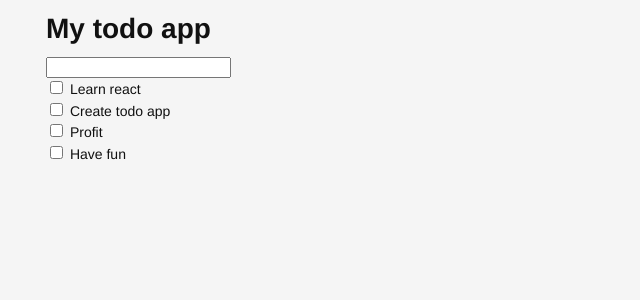
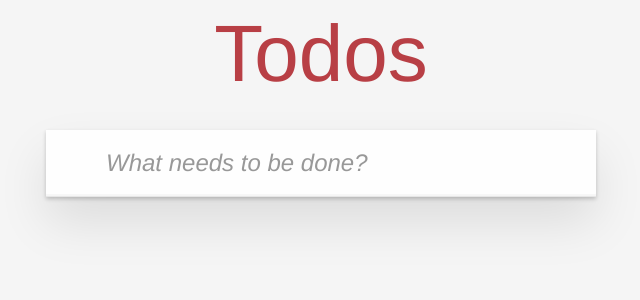
Before and after one commit to rinatsharifullin/To-Do-App-3, a React (Vite) app: page / in a window 1280 px wide. Shown: the top 300 px of the page, without its empty margins (319-959 px from the left). Built offline with nearby package versions, Linux system fonts and the light colour scheme.

Commit message:
All changes up to day 4

```diff
--- a/package.json
+++ b/package.json
@@ -28,6 +28,7 @@
   "devDependencies": {
     "eslint": "^7.10.0",
     "eslint-config-prettier": "^6.12.0",
+    "eslint-plugin-prettier": "^3.1.4",
     "eslint-plugin-react": "^7.21.3",
     "parcel-bundler": "^1.12.4",
     "prettier": "^2.1.2"
--- a/src/App.js
+++ b/src/App.js
@@ -1,61 +1,66 @@
 import React, { useState } from "react";
 import ReactDOM from "react-dom";
+
+import "./style.css";
 import TodoItem from "./TodoItem";
-import "./style.css";
-const TodoItemsFromOutSide = [
-  { id: "lear-react", labelName: " Learn react" },
-  { id: "create-todo-app", labelName: " Create todo app" },
-  { id: "profit", labelName: " Profit" },
-  { id: "have-fun", labelName: " Have fun" },
-];
 
 const App = () => {
-  const [todos, setTodos] = useState(TodoItemsFromOutSide);
+  const [todos, setTodos] = useState([]);
   const [newTodo, setNewTodo] = useState("");
 
   const handleSubmit = (e) => {
     e.preventDefault();
     const newTodos = [
       ...todos,
-      { id: newTodo.replace(" ", "-"), labelName: newTodo },
+      { id: newTodo.replace(" ", "-"), labelName: newTodo, completed: false },
     ];
     setTodos(newTodos);
     setNewTodo("");
   };
+
+  const updateTodo = (id) => {
+    const newTodos = todos.map((item) => {
+      if (item.id == id) {
+        return { ...item, completed: !item.completed };
+      }
+      return item;
+    });
+
+    setTodos(newTodos);
+  };
+
   return (
-    <div id="my-todo-app" className="my-todo-app">
-      <h1>My todo app</h1>
+    <div className="todoapp">
+      <header className="header">
+        <h1>Todos</h1>
         <form onSubmit={(e) => handleSubmit(e)}>
           <input
+            className="new-todo"
+            placeholder="What needs to be done?"
             value={newTodo}
             onChange={(e) => {
               setNewTodo(e.target.value);
             }}
           />
         </form>
+      </header>
+      <section className="main">
+        <ul className="todo-list">
           {todos.map((item) => {
             return (
-          <TodoItem key={item.id} id={item.id} labelName={item.labelName} />
+              <TodoItem
+                key={item.id}
+                id={item.id}
+                labelName={item.labelName}
+                completed={item.completed}
+                handleChange={updateTodo}
+              />
             );
           })}
-      {/* <TodoItem id="lear-react" labelName="Learn react" /> */}
+        </ul>
+      </section>
     </div>
   );
 };
-// const App = () => {
-//   return React.createElement('div', {id: "mytodoapp"}, [
-//       React.createElement('h1', {},"My to do app"),
-//       React.createElement(TodoItem, {id:'lear-react', labelName: ' Learn react'}),
-//       React.createElement(TodoItem, {id:'create-todo-app', labelName: ' Create todo app'}),
-//       React.createElement(TodoItem, {id:'profit', labelName: ' Profit'}),
 
-//       // React.createElement('input', {type:'checkbox', id:'create-todo-app'}),
-//       // React.createElement('label', {htmlFor:'create-todo-app'}, ' Create todo app'),
-//       // React.createElement('br', {}),
-//       // React.createElement('input', {type:'checkbox', id:'profit'}),
-//       // React.createElement('label', {htmlFor:'profit'}, ' Profit'),
-
-//   ])
-// }
 ReactDOM.render(<App />, document.getElementById("root"));
-// ReactDOM.render(React.createElement(App), document.getElementById('root')) ;
--- a/src/TodoItem.js
+++ b/src/TodoItem.js
@@ -1,29 +1,29 @@
 import React from "react";
+
 import PropTypes from "prop-types";
-export const myClassName = "todo-item";
-const TodoItem = ({ id, labelName }) => {
-  // debugger
-  // const id = props.id;
-  // const labelName = props.labelName;
 
-  // const {id, labelName}  = props;
-
-  // return React.createElement('div',{className: 'todo-item'}, [
-  //     React.createElement('input', {type:'checkbox', id:id}),
-  //     React.createElement('label', {htmlFor: id}, labelName),
-  //     React.createElement('br', {}),
-  // ])
-
+const TodoItem = ({ id, labelName, completed, handleChange }) => {
   return (
-    <div className="myClassName">
-      <input type="checkbox" id={id} />
-      <label htmlFor={id}>{labelName}</label>
-    </div>
+    <li className={completed ? "completed" : ""}>
+      <div className="view">
+        <input
+          type="checkbox"
+          id={id}
+          className="toggle"
+          checked={completed}
+          onChange={() => handleChange(id)}
+        />
+        <label htmlFor={id}>{labelName}</label>
+      </div>
+    </li>
   );
 };
+
 TodoItem.propTypes = {
-  id: PropTypes.string,
-  labelName: PropTypes.string,
+  id: PropTypes.string.isRequired,
+  labelName: PropTypes.string.isRequired,
+  completed: PropTypes.bool.isRequired,
+  handleChange: PropTypes.func.isRequired,
 };
+
 export default TodoItem;
-// test
--- a/src/index.html
+++ b/src/index.html
@@ -3,12 +3,10 @@
   <head>
     <meta charset="UTF-8" />
     <meta name="viewport" content="width=device-width, initial-scale=1.0" />
-    <title>To do app 3</title>
+    <title>To do app</title>
   </head>
   <body>
-    <div id="root">This is my to do app</div>
-    <!-- <script src="https://unpkg.com/react@16.13.1/umd/react.development.js"></script>
-    <script src="https://unpkg.com/react-dom@16.13.1/umd/react-dom.development.js"></script> -->
+    <div id="root"></div>
     <script src="./App.js"></script>
   </body>
 </html>
```
Also changed, not shown: 1 other file (tests, documents, lock files or other folders). Lines whose indentation alone changed are shown as unchanged.
